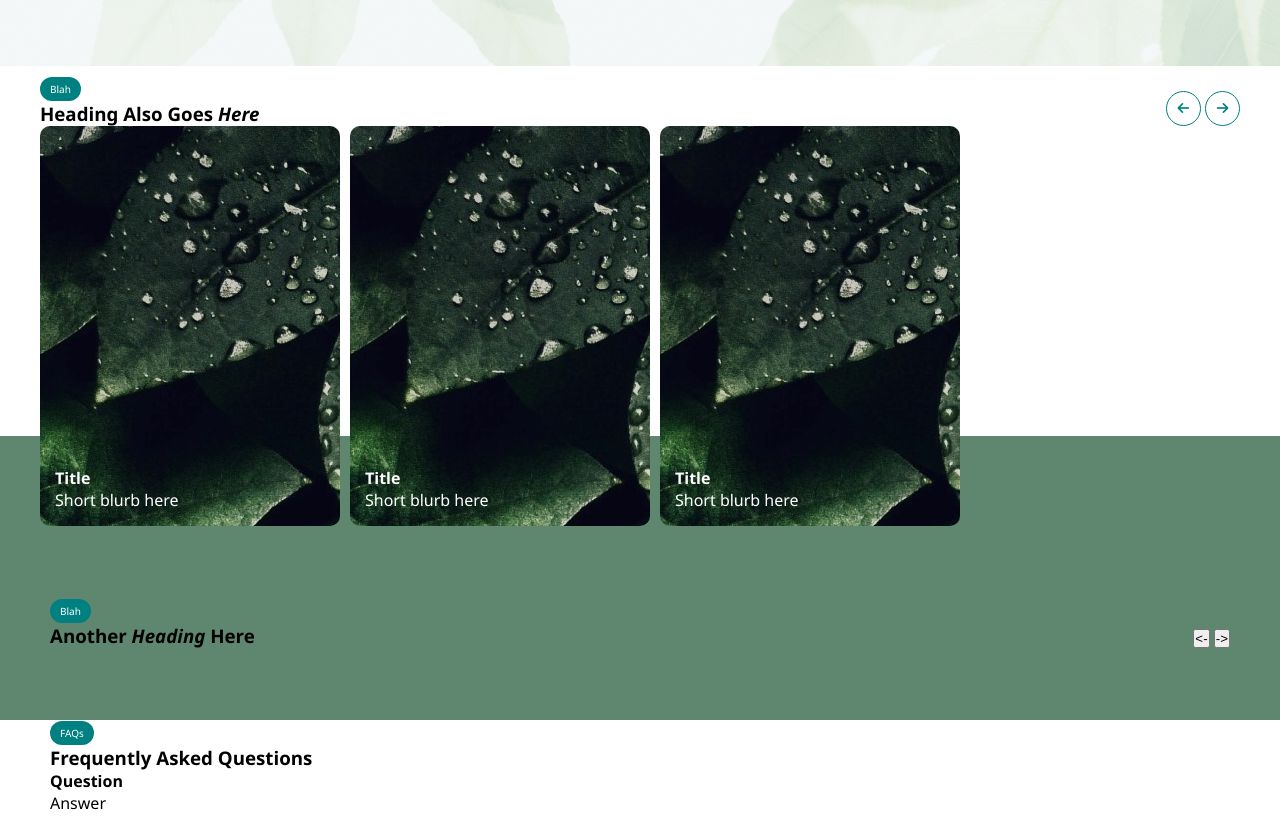
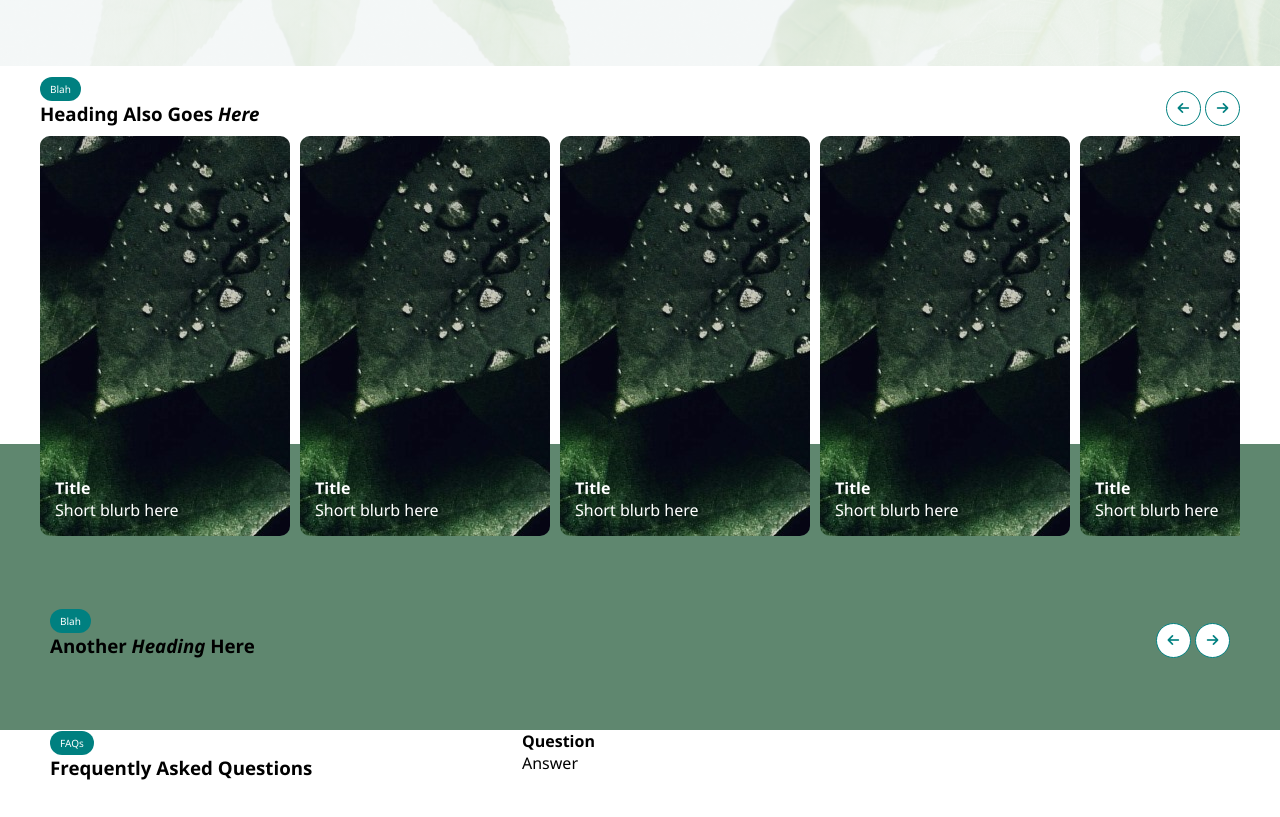
Before and after one commit to KimberleaH/practiceSite, a plain HTML site: page index.html in a window 1280 px wide. Shown: the part 1638-2455 px from the top of the page. Drawn offline with Linux system fonts and the light colour scheme.

Commit message:
add javascript to service slider

```diff
--- a/index.css
+++ b/index.css
@@ -282,6 +282,7 @@ main {
     display: flex;
     justify-content: space-between;
     align-items: flex-end;
+    margin-bottom: 10px;
 }
 
 .slider-arrow {
@@ -293,13 +294,19 @@ main {
     width: 35px;
 }
 
+.slider-arrow:hover {
+    background-color: #e7efe7;
+}
+
 #serviceSlider {
     display: flex;
     flex-wrap: nowrap;
     gap: 10px;
-    max-width: 1200px;
     margin: 0 auto;
     height: 400px;
+    max-width: 1200px;
+    overflow: hidden;
+    transition: all 500ms ease;
 }
 
 .service-card {
@@ -307,7 +314,7 @@ main {
     align-items: flex-end;
     justify-content: flex-start;
     height: 100%;
-    width: 300px;
+    min-width: 250px;
     padding: 15px;
     color: white;
     border-radius: 10px;
@@ -368,9 +375,19 @@ main {
 
 /* -------- FAQs Styling -------- */
 
+.faqs-section {
+    display: flex;
+    align-items: flex-start;
+}
+
+.left {
+    width: 40%;
+}
 
 
-
+.right {
+    width: 60%;
+}
 
 
 
--- a/index.html
+++ b/index.html
@@ -71,11 +71,47 @@
           <h3>Heading Also Goes <em>Here</em></h3>
         </div>
         <div>
-          <button id="serviceArrowLeft" class="slider-arrow"><i class="fa-solid fa-arrow-left" aria-hidden="true"></i></button>
-          <button id="serviceArrowRight" class="slider-arrow"><i class="fa-solid fa-arrow-right" aria-hidden="true"></i></button>
+          <button onclick="slideLeft(serviceSlider)" class="slider-arrow"><i class="fa-solid fa-arrow-left" aria-hidden="true"></i></button>
+          <button onclick="slideRight(serviceSlider)" class="slider-arrow"><i class="fa-solid fa-arrow-right" aria-hidden="true"></i></button>
         </div>
       </div>
       <div id="serviceSlider">
+        <!-- Service Card -->
+        <div class="service-card">
+          <div class="service-info">
+            <h4>Title</h4>
+            <p>Short blurb here</p>
+          </div>
+          <a href="#" class="hidden-button">Learn More</a>
+        </div>
+
+        <!-- Service Card -->
+        <div class="service-card">
+          <div class="service-info">
+            <h4>Title</h4>
+            <p>Short blurb here</p>
+          </div>
+          <a href="#" class="hidden-button">Learn More</a>
+        </div>
+
+        <!-- Service Card -->
+        <div class="service-card">
+          <div class="service-info">
+            <h4>Title</h4>
+            <p>Short blurb here</p>
+          </div>
+          <a href="#" class="hidden-button">Learn More</a>
+        </div>
+
+        <!-- Service Card -->
+        <div class="service-card">
+          <div class="service-info">
+            <h4>Title</h4>
+            <p>Short blurb here</p>
+          </div>
+          <a href="#" class="hidden-button">Learn More</a>
+        </div>
+
         <!-- Service Card -->
         <div class="service-card">
           <div class="service-info">
@@ -111,9 +147,9 @@
           <p class="bubble">Blah</p>
           <h3>Another <em>Heading</em> Here</h3>
         </div>
-        <div>
-          <button id="leftArrow"><-</button>
-          <button id="rightArrow">-></button>
+       <div>
+          <button onclick="slideLeft(testimonialSlider)" class="slider-arrow"><i class="fa-solid fa-arrow-left" aria-hidden="true"></i></button>
+          <button onclick="slideRight(testimonialSlider)" class="slider-arrow"><i class="fa-solid fa-arrow-right" aria-hidden="true"></i></button>
         </div>
       </div>
       <div id="testimonialSlider">
@@ -188,5 +224,7 @@
     </div>
 
   </footer>
+
+  <script src="script.js"></script>
 </body>
 </html>
--- /dev/null
+++ b/script.js
@@ -0,0 +1,11 @@
+const serviceSlider = document.getElementById("serviceSlider");
+const testimonialSlider = document.getElementById("testimonialSlider");
+
+
+function slideLeft(element) {
+    element.scrollBy(-400, 0);
+};
+
+function slideRight(element) {
+    element.scrollBy(400, 0);
+};
```
